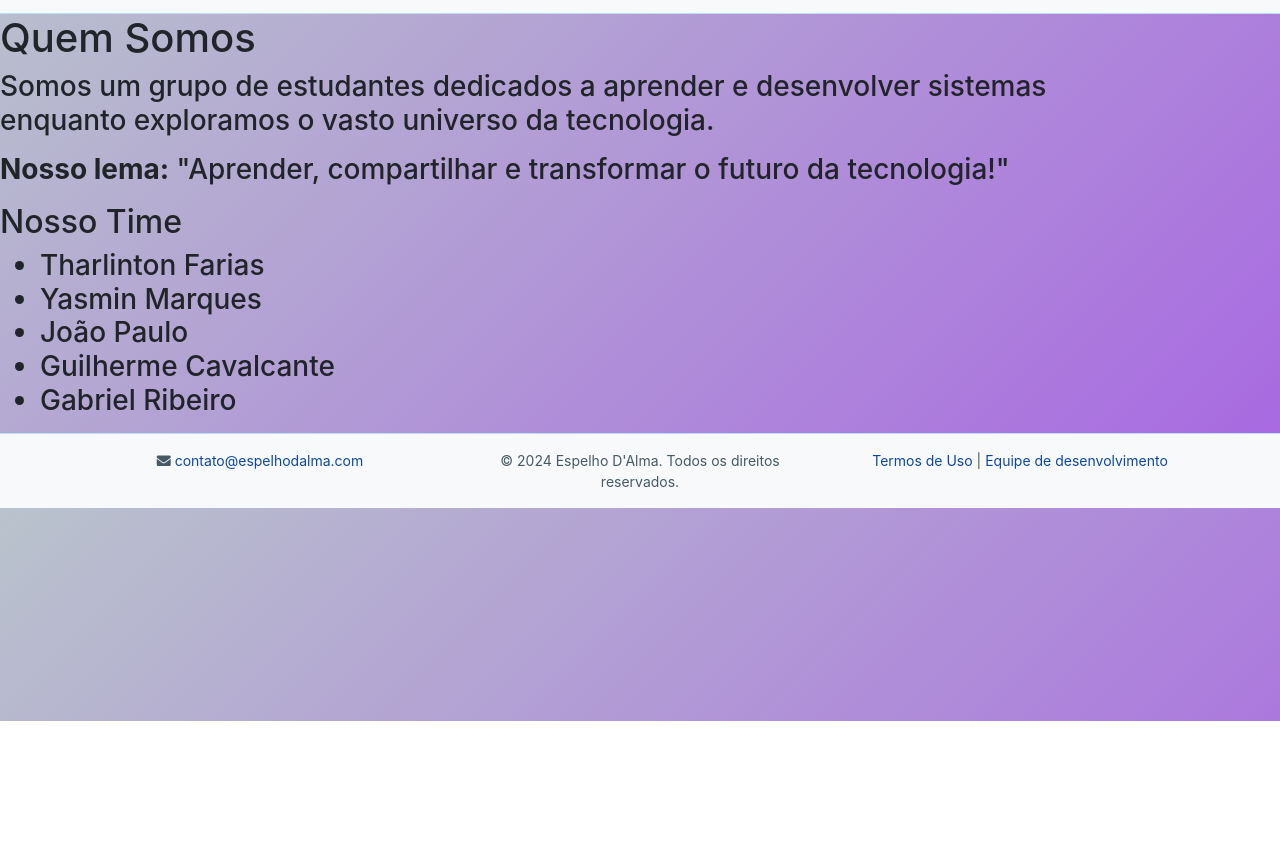
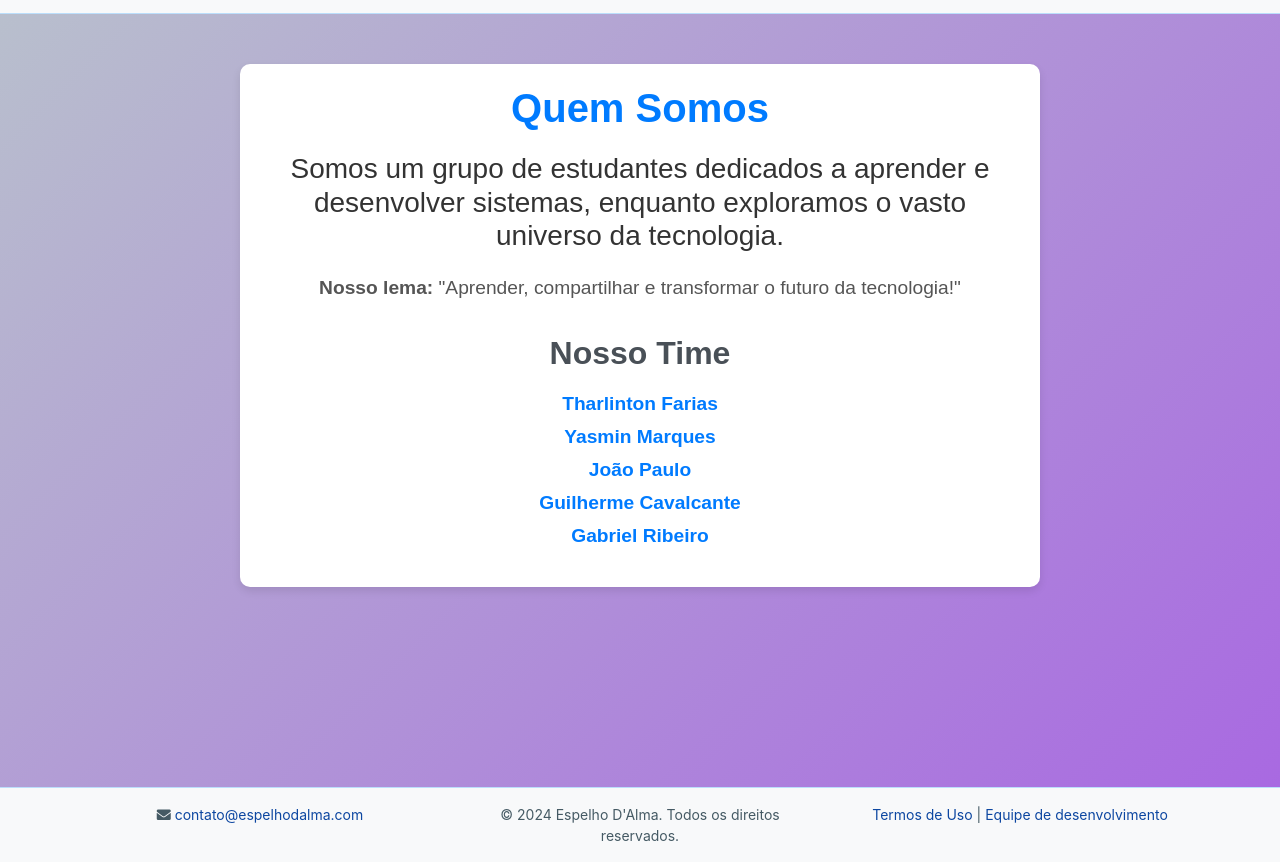
Before and after one commit to DevGabrielRibeiro/Espelho_d_almaV2, a plain HTML site: page sobre.html in a window 1280 px wide. Shown: the part 79-941 px from the top of the page. Before the commit the page ends 800 px from the top, so only its background shows below. Drawn offline with nearby package versions, Linux system fonts and the light colour scheme; a web font is replaced by a local one.

Commit message:
commit 02/12
at

```diff
--- a/sobre.html
+++ b/sobre.html
@@ -47,7 +47,7 @@
 
   <div class="containersobre">
     <h1 class="h1sobre">Quem Somos</h1>
-    <h3>Somos um grupo de estudantes dedicados a aprender e desenvolver sistemas<br>enquanto exploramos o vasto universo
+    <h3>Somos um grupo de estudantes dedicados a aprender e desenvolver sistemas, enquanto exploramos o vasto universo
       da tecnologia.</p>
       <p class="psobre"><strong>Nosso lema:</strong> "Aprender, compartilhar e transformar o futuro da tecnologia!"</p>
       <div class="teamsobre">
--- a/style.css
+++ b/style.css
@@ -339,3 +339,56 @@ footer {
   border-radius: 5px;
   box-shadow: 0 2px 10px rgba(0, 0, 0, 0.1);
 }
+
+/* Estilo Geral do Contêiner */
+.containersobre {
+  max-width: 800px;
+  margin: 50px auto;
+  padding: 20px;
+  background-color: #ffffff; /* Fundo branco para contraste */
+  border-radius: 10px;
+  box-shadow: 0 4px 8px rgba(0, 0, 0, 0.1); /* Sombra sutil */
+  text-align: center; /* Centraliza o texto */
+  font-family: 'Arial', sans-serif; /* Fonte padrão */
+  color: #333; /* Cor do texto */
+  margin-bottom: 200px;
+}
+
+/* Estilo do Título Principal */
+.h1sobre {
+  font-size: 2.5rem; /* Tamanho grande e destacado */
+  font-weight: bold; /* Negrito para dar ênfase */
+  color: #007bff; /* Azul para destaque */
+  margin-bottom: 20px;
+}
+
+/* Subtítulo e Descrição */
+.psobre {
+  font-size: 1.2rem;
+  line-height: 1.6; /* Melhor espaçamento entre linhas */
+  margin-top: 20px;
+  color: #555; /* Cinza suave */
+}
+
+/* Estilo para o Título da Seção do Time */
+.h2sobre {
+  font-size: 2rem; /* Um pouco menor que o título principal */
+  margin-top: 30px;
+  color: #495057; /* Cinza escuro */
+  font-weight: bold;
+}
+
+/* Estilo da Lista */
+.ulsobre {
+  list-style: none; /* Remove marcadores da lista */
+  padding: 0;
+  margin: 20px 0;
+}
+
+.listsobre {
+  font-size: 1.2rem; /* Tamanho de texto legível */
+  color: #007bff; /* Azul para consistência com os títulos */
+  font-weight: bold; /* Destaca os nomes */
+  margin: 10px 0;
+  transition: color 0.3s ease; /* Transição */
+}
```
